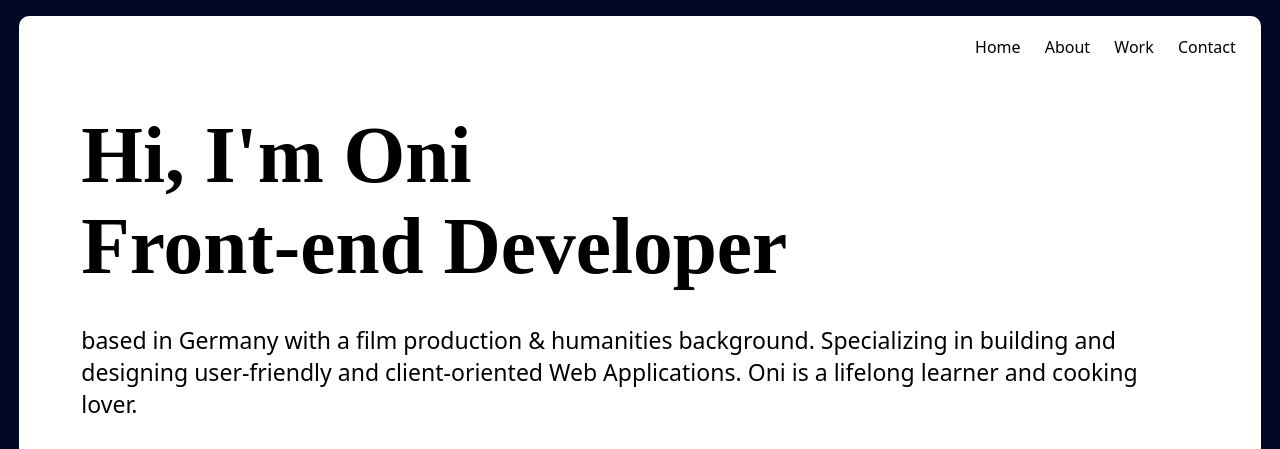
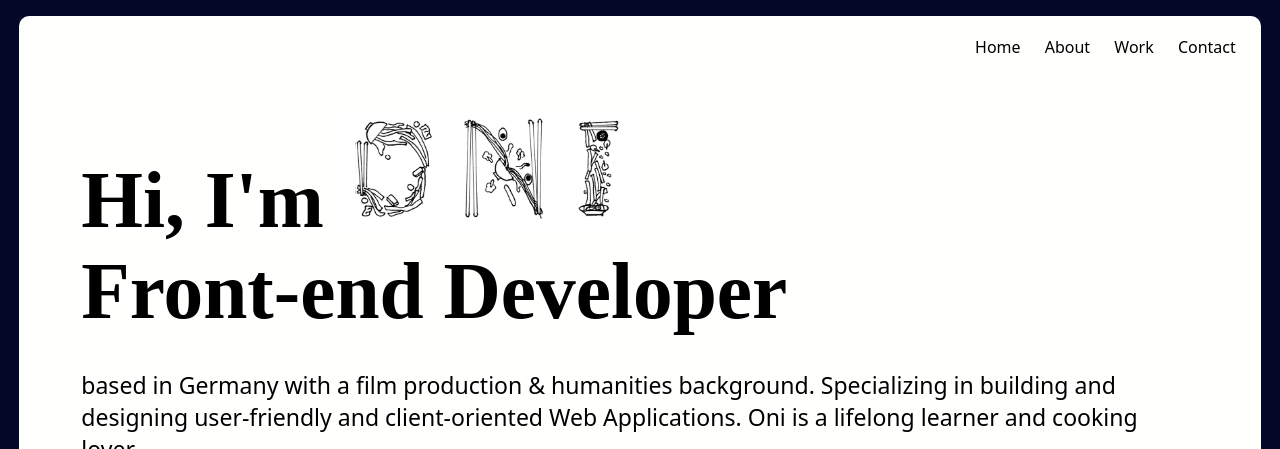
Before and after one commit to sonitsuka/myPortfolio, a website: page index.html in a window 1280 px wide. Shown: the top 449 px of the page. Drawn offline with nearby package versions, Linux system fonts and the light colour scheme; no server answers.

Commit message:
Fix text animation in Home

```diff
--- a/css/main.css
+++ b/css/main.css
@@ -140,14 +140,16 @@ main{
     align-items: center;
 }
 
-.container h1{
+.text1,
+.text2,
+h1{
     font-family: "Tsukushi A Round Gothic";
     font-weight: bold;
     font-size: 6.2vw !important;
 }
 
-#oni-nood-logo img{
-    width: 10px;
+#main-title img{
+    width: 24vw;
     margin-left: 8px;
 }
 
--- a/index.html
+++ b/index.html
@@ -44,11 +44,15 @@
     </header>
     <main>
         <section class="container">
-            <h1 id="main-title">
-                <h1 class="text1"><img class="hi" id="oni-nood-logo" src="/image/OniNoodLogo.png" alt="Oni Logo"></h1>
-                <h1 class="text2"></h1>
+            <div id="main-title">
+                <span class="text1"><h1></h1></span>
+                <span class="box"></span>
+                <span class="hi">
+                    <img id="oni-nood-logo" src="/image/OniNoodLogo.png" alt="Oni Logo">
+                </span>
+                <h1><span class="text2"></span></h1>
                 <!--span class="cursor">_</span-->
-            </h1>
+            </div>
         </section>
         <section class="container">
                 <div class="sub-title">
--- a/js/textAnimation.js
+++ b/js/textAnimation.js
@@ -1,19 +1,14 @@
 gsap.registerPlugin(TextPlugin);
 
-
-let cursor = gsap.to('.cursor', {opacity: 0, ease: "power2.inOut", repeat: -1})
+let boxTl = gsap.timeline({repeat:0}).pause()
+boxTl.to('.box', {duaration:10, width: "20vw", delay:2, ease:"power4.inOut"}).
+from('.hi', {duaration:10, y:"7vw", ease:"power3.out"})
+.to('.box', {duaration: 10, height: "7vw", ease: "elastic.out"})
 
 
-let botTl = gsap.timeline()
-botTl.to('.box', {duaration:1, width: "6.2vw", delay:0.5, ease:"power4.inOut"}).
-from('.hi', {duaration:1, y:"7vw", ease:"none"})
-.to('.box', {duaration: 1, height: "7vw", ease: "none"})
-
-
-
-const tl = gsap.timeline({repeat:0});
-tl.to('.text1', {duration: 0.3, text:"Hi, I'm Oni"})
-    .to(".text2", {duration: 1, text:"Front-end Developer"})
+let tl = gsap.timeline({repeat:0})
+tl.to('.text1', {duration: 0.2, onComplete: () => boxTl.play(), text:"Hi, I'm"})
+tl.to(".text2", {duration: 1.1, text:"Front-end Developer"})
 
 /*
 let masterTl= gsap.timeline()
@@ -30,7 +25,10 @@ word2.forEach(word => {
 })
 */
 
+let cursor = gsap.to('.cursor', {opacity: 0, ease: "power2.inOut", repeat: -1})
+
 const tlAbout = gsap.timeline();
 tlAbout.to('.contact-msg',
 {duration: 1.4, yoyo: true, repeat:2,
+repeatDelay:1,
 text:"Say hello to me? I'd love to hear from you"})
```
